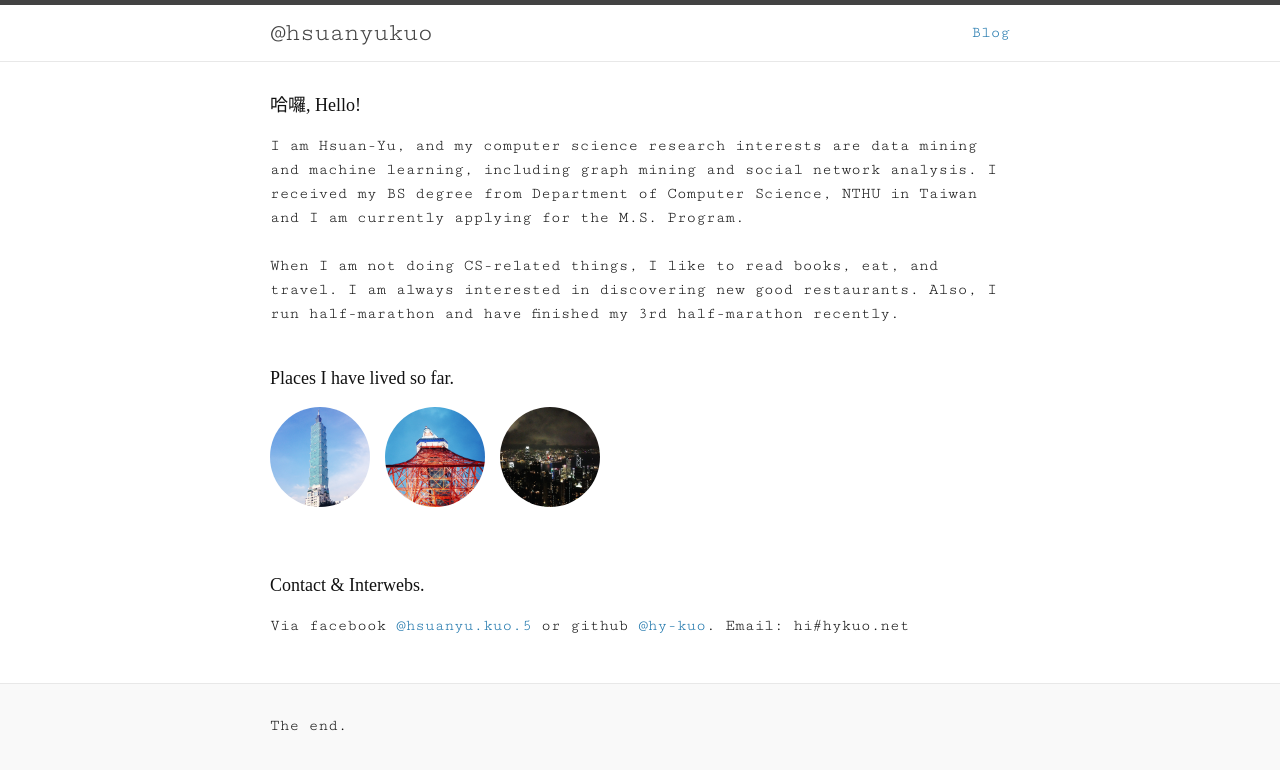
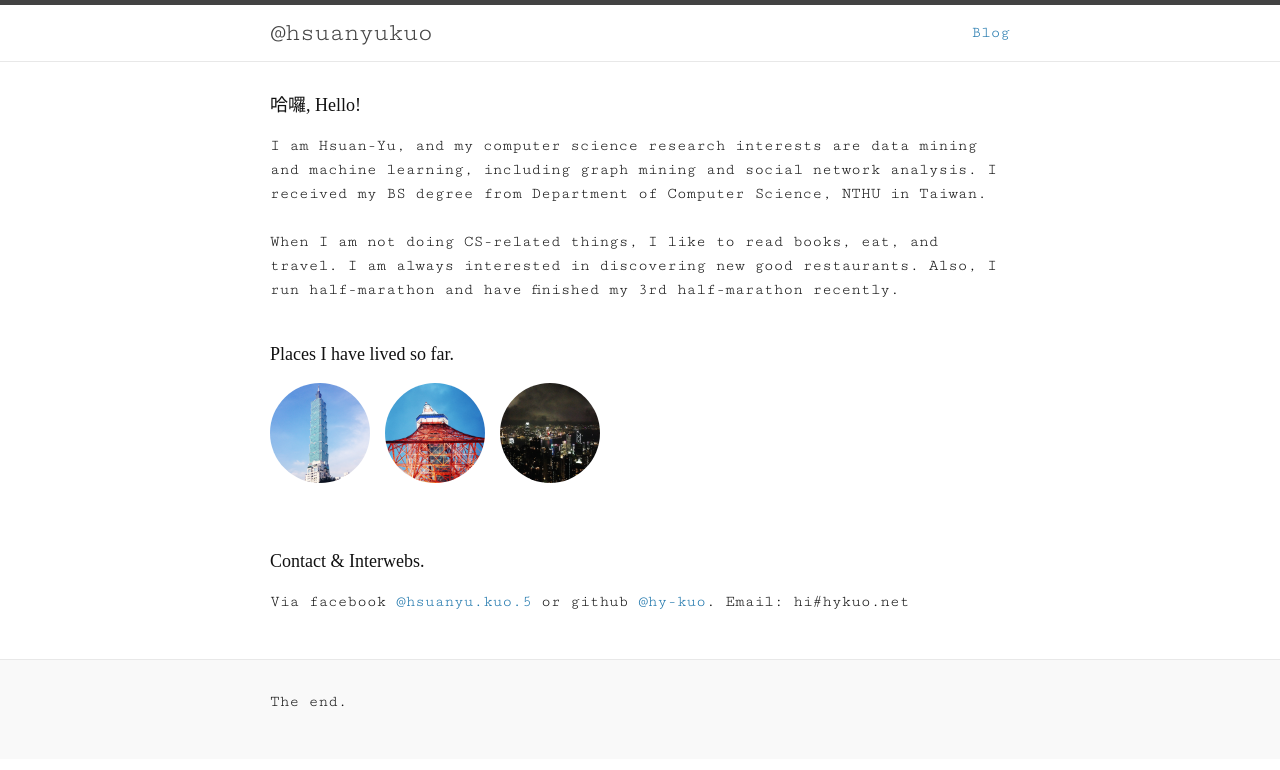
Before and after one commit to hy-kuo/hy-kuo.github.io, a Jekyll site: the page built from index.html, in a window 1280 px wide. Shown: the top 770 px of the page. Built offline with Jekyll 4.4.1, drawn with Linux system fonts in a browser that asks for light colours; some web fonts are replaced.

Commit message:
upload index.html\

```diff
--- a/index.html
+++ b/index.html
@@ -11,7 +11,7 @@ layout: default
 
 
     <p>
-      I am Hsuan-Yu, and my computer science research interests are data mining and machine learning, including graph mining and social network analysis. I received my BS degree from Department of Computer Science, NTHU in Taiwan and I am currently applying for the M.S. Program.</br></br>
+      I am Hsuan-Yu, and my computer science research interests are data mining and machine learning, including graph mining and social network analysis. I received my BS degree from Department of Computer Science, NTHU in Taiwan.</br></br>
       When I am not doing CS-related things, I like to read books, eat, and travel. I am always interested in discovering new good restaurants.  Also, I run half-marathon and have finished my 3rd half-marathon recently.</br></br>
     </p>
     <h3 class="title-pictures">Places I have lived so far.</h3>
```
